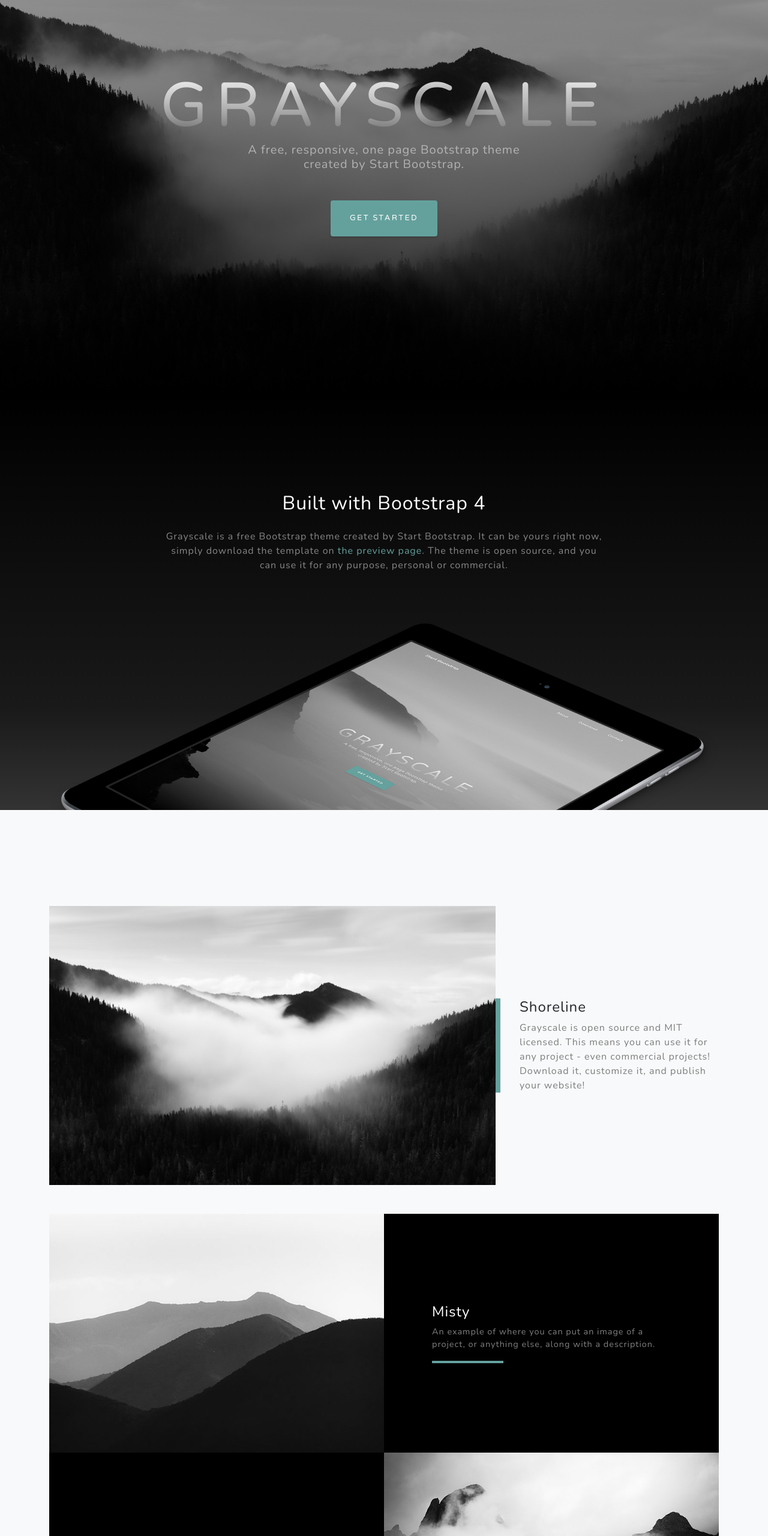
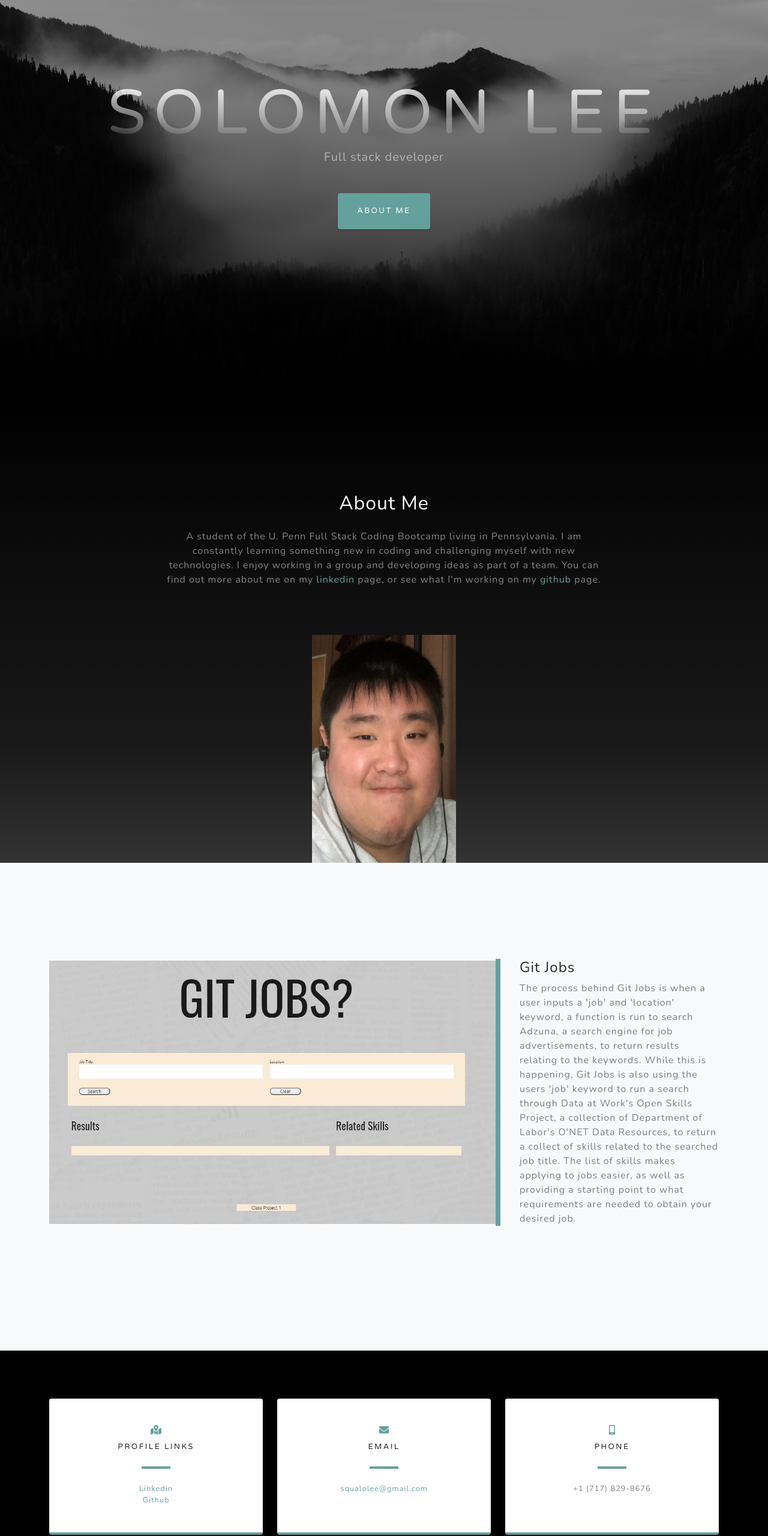
Before and after one commit to squalolee/Updated-Portfolio, a plain HTML site: page index.html in a window 1280 px wide. Shown: the part 140-2700 px from the top of the page at 60% size. Drawn offline with nearby package versions, Linux system fonts and the light colour scheme.

Commit message:
Add personal information and links

```diff
--- a/index.html
+++ b/index.html
@@ -5,7 +5,7 @@
         <meta name="viewport" content="width=device-width, initial-scale=1, shrink-to-fit=no" />
         <meta name="description" content="" />
         <meta name="author" content="" />
-        <title>Grayscale - Start Bootstrap Theme</title>
+        <title>Solomons - Portfolio</title>
         <link rel="icon" type="image/x-icon" href="assets/img/favicon.ico" />
         <!-- Font Awesome icons (free version)-->
         <script src="https://use.fontawesome.com/releases/v5.13.0/js/all.js" crossorigin="anonymous"></script>
@@ -19,10 +19,10 @@
         <!-- Navigation-->
         <nav class="navbar navbar-expand-lg navbar-light fixed-top" id="mainNav">
             <div class="container">
-                <a class="navbar-brand js-scroll-trigger" href="#page-top">Start Bootstrap</a><button class="navbar-toggler navbar-toggler-right" type="button" data-toggle="collapse" data-target="#navbarResponsive" aria-controls="navbarResponsive" aria-expanded="false" aria-label="Toggle navigation">Menu<i class="fas fa-bars"></i></button>
+                <a class="navbar-brand js-scroll-trigger" href="#page-top">Portfolio & Resume</a><button class="navbar-toggler navbar-toggler-right" type="button" data-toggle="collapse" data-target="#navbarResponsive" aria-controls="navbarResponsive" aria-expanded="false" aria-label="Toggle navigation">Menu<i class="fas fa-bars"></i></button>
                 <div class="collapse navbar-collapse" id="navbarResponsive">
                     <ul class="navbar-nav ml-auto">
-                        <li class="nav-item"><a class="nav-link js-scroll-trigger" href="#about">About</a></li>
+                        <li class="nav-item"><a class="nav-link js-scroll-trigger" href="#about">About Me</a></li>
                         <li class="nav-item"><a class="nav-link js-scroll-trigger" href="#projects">Projects</a></li>
                         <li class="nav-item"><a class="nav-link js-scroll-trigger" href="#signup">Contact</a></li>
                     </ul>
@@ -33,9 +33,9 @@
         <header class="masthead">
             <div class="container d-flex h-100 align-items-center">
                 <div class="mx-auto text-center">
-                    <h1 class="mx-auto my-0 text-uppercase">Grayscale</h1>
-                    <h2 class="text-white-50 mx-auto mt-2 mb-5">A free, responsive, one page Bootstrap theme created by Start Bootstrap.</h2>
-                    <a class="btn btn-primary js-scroll-trigger" href="#about">Get Started</a>
+                    <h1 class="mx-auto my-0 text-uppercase">Solomon Lee</h1>
+                    <h2 class="text-white-50 mx-auto mt-2 mb-5">Full stack developer</h2>
+                    <a class="btn btn-primary js-scroll-trigger" href="#about">About Me</a>
                 </div>
             </div>
         </header>
@@ -44,11 +44,12 @@
             <div class="container">
                 <div class="row">
                     <div class="col-lg-8 mx-auto">
-                        <h2 class="text-white mb-4">Built with Bootstrap 4</h2>
-                        <p class="text-white-50">Grayscale is a free Bootstrap theme created by Start Bootstrap. It can be yours right now, simply download the template on <a href="http://startbootstrap.com/template-overviews/grayscale/">the preview page</a>. The theme is open source, and you can use it for any purpose, personal or commercial.</p>
+                        <h2 class="text-white mb-4">About Me</h2>
+                        <p class="text-white-50"> A student of the U. Penn Full Stack Coding Bootcamp living in Pennsylvania. I am constantly learning something new in coding and challenging myself with new technologies. I enjoy working in a group and developing ideas as part of a team. You can find out more about me on my <a href="https://www.linkedin.com/in/solomon-lee-0b69271a5/">linkedin</a> page, or see what I'm working on my <a href="https://github.com/squalolee">github</a>
+                        page.</p>
                     </div>
                 </div>
-                <img class="img-fluid" src="assets/img/ipad.png" alt="" />
+                <img class="img-fluid" id="my-pic"src="assets/img/IMG_0234.jpg" alt="" />
             </div>
         </section>
         <!-- Projects-->
@@ -56,16 +57,18 @@
             <div class="container">
                 <!-- Featured Project Row-->
                 <div class="row align-items-center no-gutters mb-4 mb-lg-5">
-                    <div class="col-xl-8 col-lg-7"><img class="img-fluid mb-3 mb-lg-0" src="assets/img/bg-masthead.jpg" alt="" /></div>
+                    <div class="col-xl-8 col-lg-7"><img class="img-fluid mb-3 mb-lg-0" src="assets/img/git-jobs.JPG" alt="" /></div>
                     <div class="col-xl-4 col-lg-5">
                         <div class="featured-text text-center text-lg-left">
-                            <h4>Shoreline</h4>
-                            <p class="text-black-50 mb-0">Grayscale is open source and MIT licensed. This means you can use it for any project - even commercial projects! Download it, customize it, and publish your website!</p>
+                            <h4>Git Jobs</h4>
+                            <p class="text-black-50 mb-0">The process behind Git Jobs is when a user inputs a 'job' and 'location' keyword, a function is run to search Adzuna, a search engine for job advertisements, to return results relating to the keywords.
+                                While this is happening, Git Jobs is also using the users 'job' keyword to run a search through Data at Work's Open Skills Project, a collection of Department of Labor's O'NET Data Resources, to return a collect of skills related to the searched job title. The list of skills makes applying to jobs easier, as well as providing a starting point to what requirements are needed to obtain your desired job.
+                                </p>
                         </div>
                     </div>
                 </div>
-                <!-- Project One Row-->
-                <div class="row justify-content-center no-gutters mb-5 mb-lg-0">
+                <!-- Project One Row - where I can put future projects-->
+                <!-- <div class="row justify-content-center no-gutters mb-5 mb-lg-0">
                     <div class="col-lg-6"><img class="img-fluid" src="assets/img/demo-image-01.jpg" alt="" /></div>
                     <div class="col-lg-6">
                         <div class="bg-black text-center h-100 project">
@@ -78,9 +81,9 @@
                             </div>
                         </div>
                     </div>
-                </div>
+                </div> -->
                 <!-- Project Two Row-->
-                <div class="row justify-content-center no-gutters">
+                <!-- <div class="row justify-content-center no-gutters">
                     <div class="col-lg-6"><img class="img-fluid" src="assets/img/demo-image-02.jpg" alt="" /></div>
                     <div class="col-lg-6 order-lg-first">
                         <div class="bg-black text-center h-100 project">
@@ -93,11 +96,11 @@
                             </div>
                         </div>
                     </div>
-                </div>
+                </div> -->
             </div>
         </section>
         <!-- Signup-->
-        <section class="signup-section" id="signup">
+        <!-- <section class="signup-section" id="signup">
             <div class="container">
                 <div class="row">
                     <div class="col-md-10 col-lg-8 mx-auto text-center">
@@ -107,7 +110,7 @@
                     </div>
                 </div>
             </div>
-        </section>
+        </section> -->
         <!-- Contact-->
         <section class="contact-section bg-black">
             <div class="container">
@@ -116,9 +119,13 @@
                         <div class="card py-4 h-100">
                             <div class="card-body text-center">
                                 <i class="fas fa-map-marked-alt text-primary mb-2"></i>
-                                <h4 class="text-uppercase m-0">Address</h4>
+                                <h4 class="text-uppercase m-0">Profile Links</h4>
                                 <hr class="my-4" />
-                                <div class="small text-black-50">4923 Market Street, Orlando FL</div>
+                                <div class="small text-black-50">
+                                    <a href="https://www.linkedin.com/in/solomon-lee-0b69271a5/">Linkedin</a>
+                                    <br>
+                                    <a href="https://github.com/squalolee">Github</a>
+                                </div>
                             </div>
                         </div>
                     </div>
@@ -128,7 +135,7 @@
                                 <i class="fas fa-envelope text-primary mb-2"></i>
                                 <h4 class="text-uppercase m-0">Email</h4>
                                 <hr class="my-4" />
-                                <div class="small text-black-50"><a href="#!">hello@yourdomain.com</a></div>
+                                <div class="small text-black-50"><a href="#!">squalolee@gmail.com</a></div>
                             </div>
                         </div>
                     </div>
@@ -138,7 +145,7 @@
                                 <i class="fas fa-mobile-alt text-primary mb-2"></i>
                                 <h4 class="text-uppercase m-0">Phone</h4>
                                 <hr class="my-4" />
-                                <div class="small text-black-50">+1 (555) 902-8832</div>
+                                <div class="small text-black-50">+1 (717) 829-8676</div>
                             </div>
                         </div>
                     </div>
```
Also changed, not shown: assets/img/IMG_0234.jpg (added), assets/img/git-jobs.JPG (added), css/styles.css, 1 other file.
